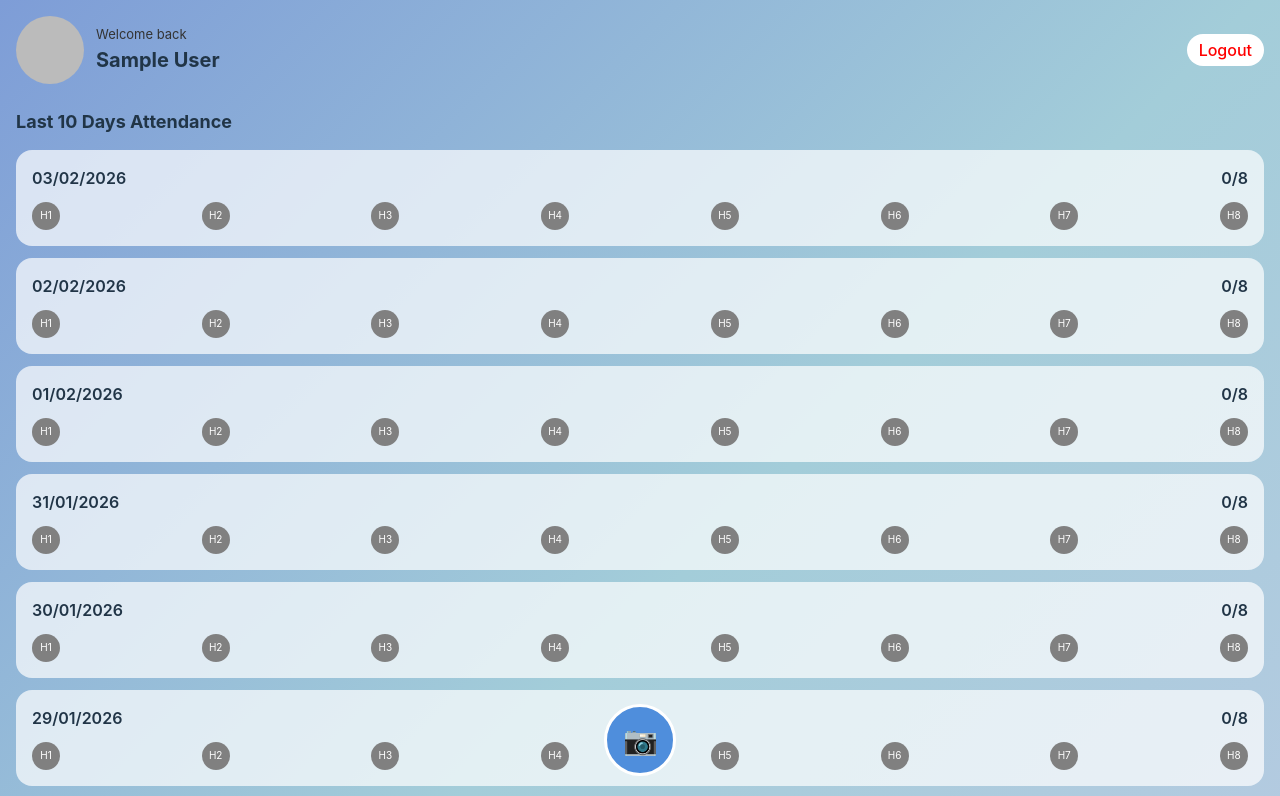
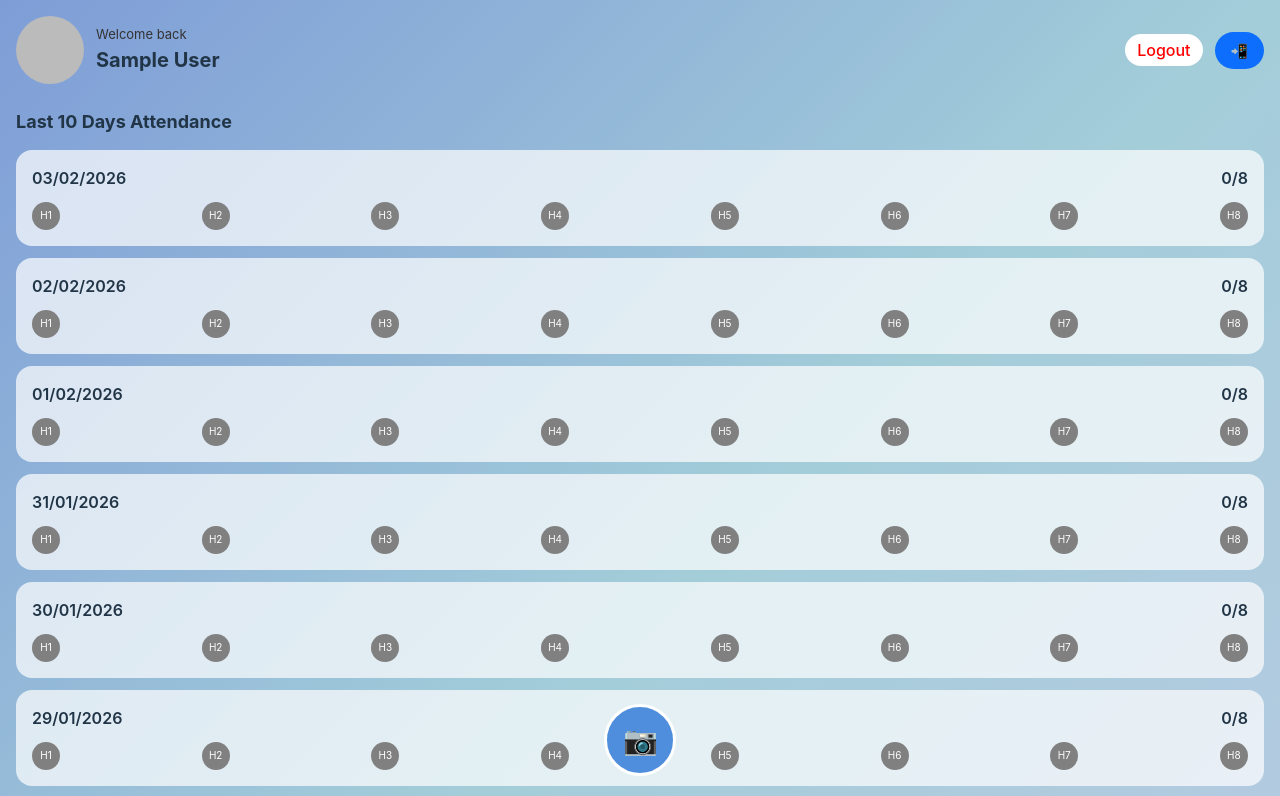
Before and after one commit to Hariiikrishnan/qr_attendance_faculty, a React (Vite) app: page /student/home in a window 1280 px wide. Shown: the top 796 px of the page. Built offline with nearby package versions, Linux system fonts and the light colour scheme; no server answers; sample sign-in values are in the browser's storage.

Commit message:
trying tool tip for IOS

```diff
--- /dev/null
+++ b/src/shared/IOSInstallBanner.jsx
@@ -0,0 +1,62 @@
+import { useIOSInstallHelper } from "./useIOSInstallHelper";
+
+export default function IOSInstallBanner() {
+  const { show, dismiss } = useIOSInstallHelper();
+
+  if (!show) return null;
+
+  return (
+    <div style={styles.wrapper}>
+      <div style={styles.card}>
+        <div style={styles.text}>
+          <strong>Install this app</strong>
+          <p>
+            Tap <span style={styles.icon}>⎋</span> Share and then
+            <br />
+            <strong>Add to Home Screen</strong>
+          </p>
+        </div>
+
+        <button style={styles.close} onClick={dismiss}>
+          ✕
+        </button>
+      </div>
+    </div>
+  );
+}
+
+const styles = {
+  wrapper: {
+    position: "fixed",
+    bottom: 20,
+    left: 0,
+    right: 0,
+    display: "flex",
+    justifyContent: "center",
+    zIndex: 9999,
+  },
+  card: {
+    background: "#ffffff",
+    borderRadius: 16,
+    padding: "12px 16px",
+    display: "flex",
+    alignItems: "center",
+    gap: 12,
+    boxShadow: "0 6px 24px rgba(0,0,0,0.15)",
+    maxWidth: 320,
+  },
+  text: {
+    fontSize: 13,
+    color: "#111",
+    lineHeight: 1.4,
+  },
+  icon: {
+    fontSize: 16,
+  },
+  close: {
+    background: "none",
+    border: "none",
+    fontSize: 16,
+    cursor: "pointer",
+  },
+};
--- /dev/null
+++ b/src/shared/useIOSInstallHelper.jsx
@@ -0,0 +1,31 @@
+import { useEffect, useState } from "react";
+
+export function useIOSInstallHelper() {
+  const [show, setShow] = useState(false);
+
+  useEffect(() => {
+    const isIOS =
+      /iphone|ipad|ipod/i.test(window.navigator.userAgent);
+
+    const isInStandaloneMode =
+      window.matchMedia("(display-mode: standalone)").matches ||
+      window.navigator.standalone === true;
+
+    if (isIOS && !isInStandaloneMode) {
+      const dismissed = localStorage.getItem(
+        "ios-install-dismissed"
+      );
+
+      if (!dismissed) {
+        setShow(true);
+      }
+    }
+  }, []);
+
+  const dismiss = () => {
+    localStorage.setItem("ios-install-dismissed", "true");
+    setShow(false);
+  };
+
+  return { show, dismiss };
+}
--- /dev/null
+++ b/src/shared/usePWAInstall.js
@@ -0,0 +1,33 @@
+import { useEffect, useState } from "react";
+
+export function usePWAInstall() {
+  const [deferredPrompt, setDeferredPrompt] = useState(null);
+  const [canInstall, setCanInstall] = useState(false);
+
+  useEffect(() => {
+    const handler = (e) => {
+      e.preventDefault(); // stop Chrome auto-handling
+      setDeferredPrompt(e);
+      setCanInstall(true);
+    };
+
+    window.addEventListener("beforeinstallprompt", handler);
+
+    return () =>
+      window.removeEventListener("beforeinstallprompt", handler);
+  }, []);
+
+  const promptInstall = async () => {
+    if (!deferredPrompt) return;
+
+    deferredPrompt.prompt();
+    const choice = await deferredPrompt.userChoice;
+
+    setDeferredPrompt(null);
+    setCanInstall(false);
+
+    return choice.outcome; // "accepted" | "dismissed"
+  };
+
+  return { canInstall, promptInstall };
+}
--- a/src/student/pages/StudentHome.jsx
+++ b/src/student/pages/StudentHome.jsx
@@ -5,11 +5,14 @@ import { AppColors, AppSpacing, AppRadius } from "../../shared/constants";
 import { getAllAttended } from "../services/apiService";
 import { getCurrentLocation } from "../services/locationService";
 import { signOut } from "../services/authService";
+
+import { usePWAInstall } from "../../shared/usePWAInstall";
+import IOSInstallBanner from "../../shared/IOSInstallBanner";
 const styles = {
   page: {
     minHeight: "100vh",
     background:
-      "linear-gradient(135deg,#7E9DD7,#A3CDD9,#BBC9E4)",
+    "linear-gradient(135deg,#7E9DD7,#A3CDD9,#BBC9E4)",
     padding: AppSpacing.md,
   },
   header: {
@@ -83,6 +86,16 @@ const styles = {
     borderRadius: 8,
     color: "#991b1b",
   },
+  installBtn: {
+  padding: "10px 16px",
+  borderRadius: 20,
+  background: "#0d6efd",
+  color: "#fff",
+  border: "none",
+  fontSize: 14,
+  zIndex: 10,
+},
+
 };
 
 
@@ -94,6 +107,7 @@ export default function StudentHome({ user }) {
 
   const navigate = useNavigate();
   const regNo = user.email.substring(0, 9);
+  const { canInstall, promptInstall } = usePWAInstall();
 
   useEffect(() => {
     fetchAttendance();
@@ -196,8 +210,17 @@ export default function StudentHome({ user }) {
         <button style={styles.logout} onClick={signOut}>
           Logout
         </button>
+          {!canInstall && (
+  <button
+    style={styles.installBtn}
+    onClick={promptInstall}
+  >
+    📲
+  </button>
+)}
+
       </header>
-
+      <IOSInstallBanner/>
       {error && <div style={styles.error}>{error}</div>}
 
       {loading ? (
```
